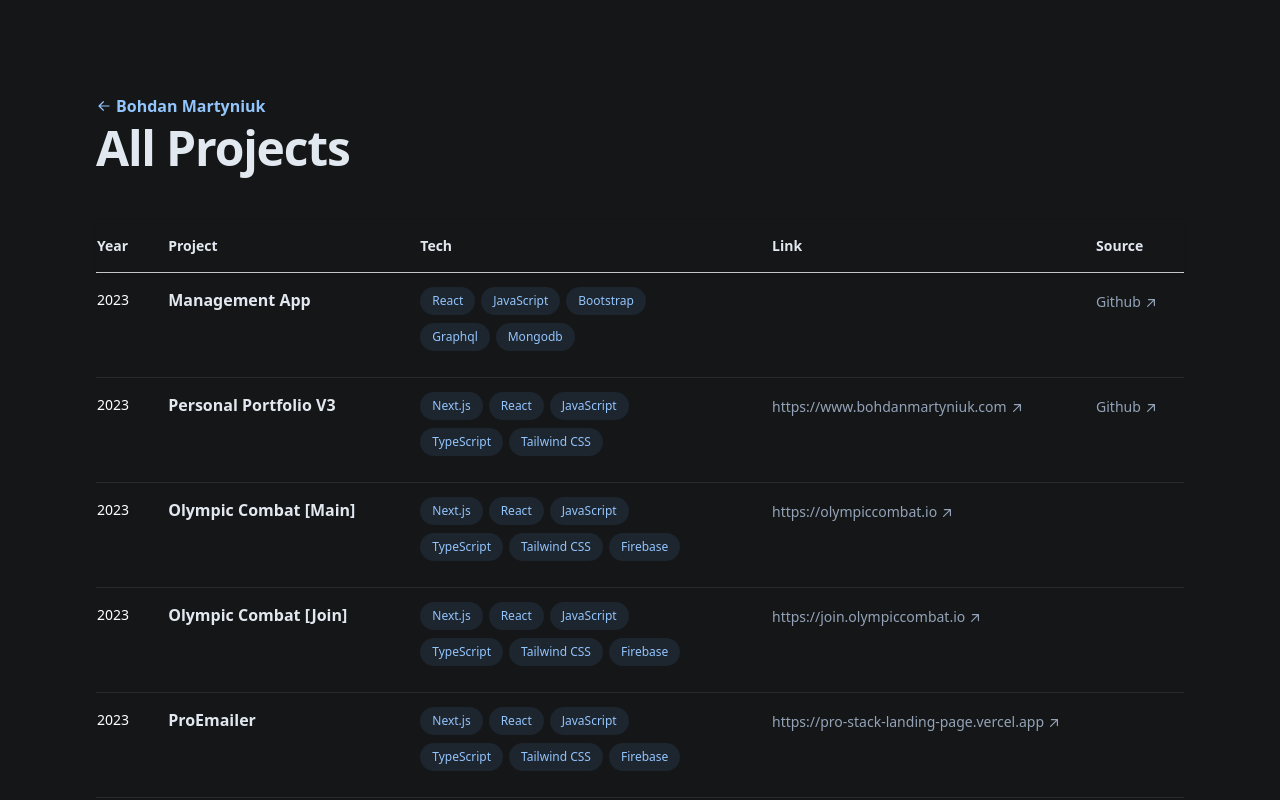
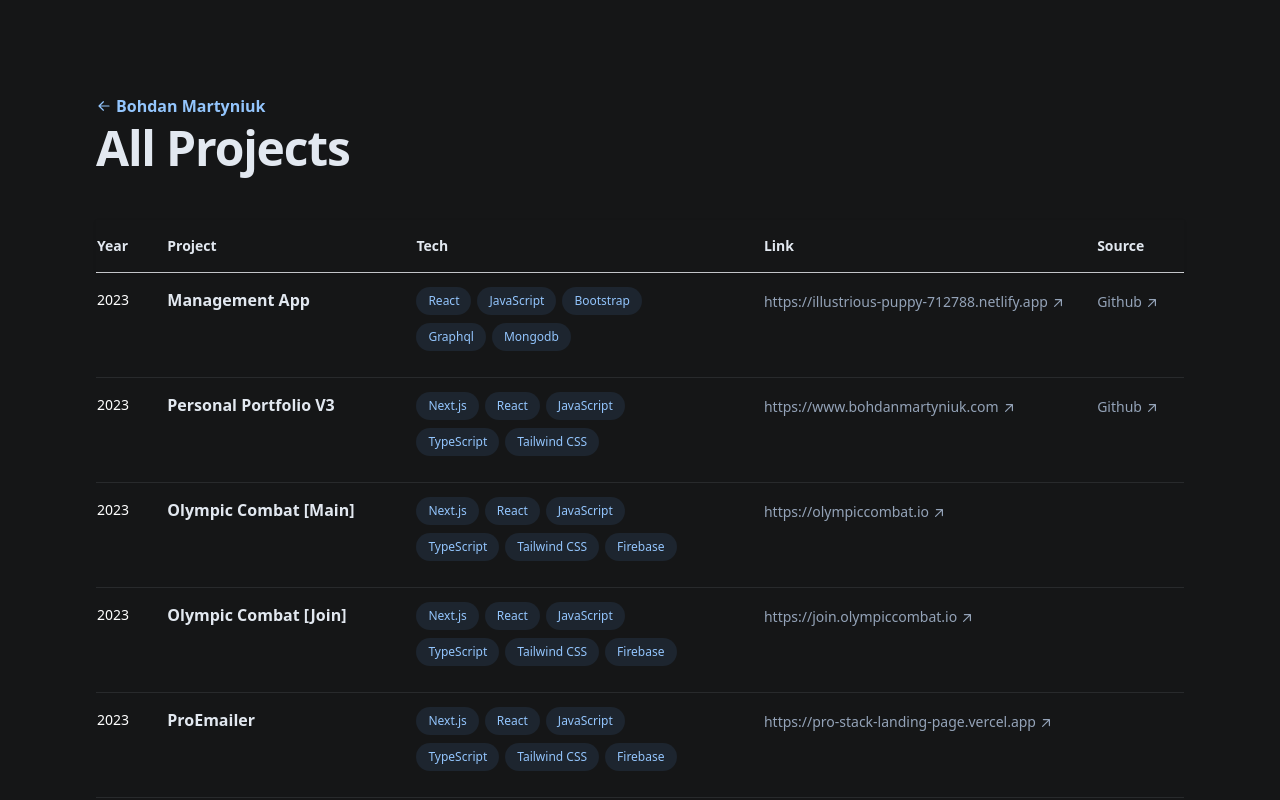
Before and after one commit to Bohdan08/v3, a Next.js app: page /projects in a window 1280 px wide. Shown: the top 800 px of the page. Built offline with nearby package versions, Linux system fonts and the light colour scheme.

Commit message:
feat: added link

```diff
--- a/src/app/projects/page.tsx
+++ b/src/app/projects/page.tsx
@@ -158,7 +158,7 @@ const PROJECTS_LIST = [
     year: 2023,
     project: "Management App",
     technologies: ["React", "JavaScript", "Bootstrap", "Graphql", "Mongodb"],
-    link: "",
+    link: "https://illustrious-puppy-712788.netlify.app",
     source: {
       provider: "Github",
       link: "https://github.com/bohdan08/graphql-management-app",
```
